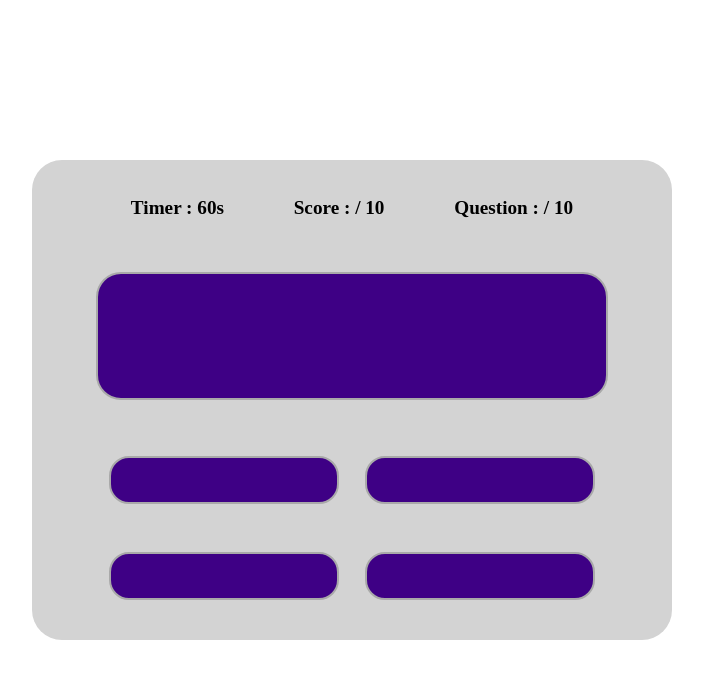
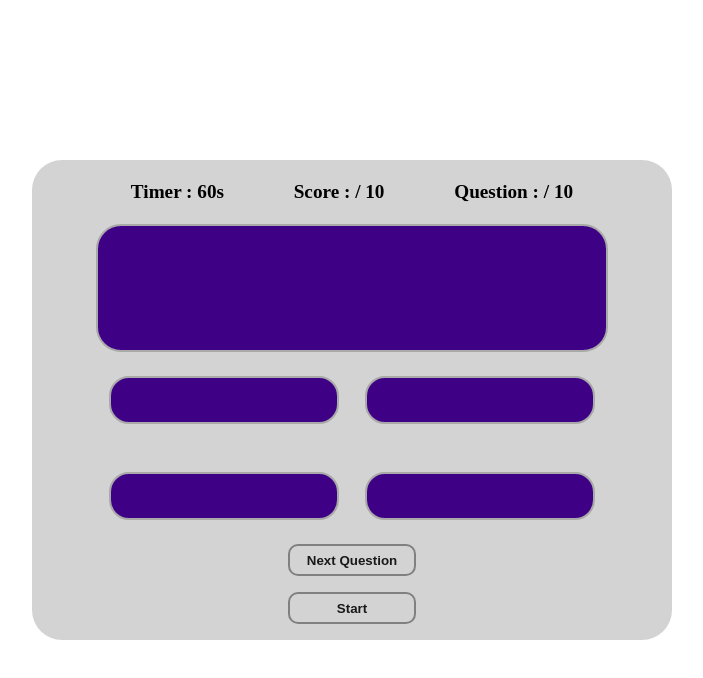
Before and after one commit to tomygoi/codeQuiz, a plain HTML site: page index.html in a window 1280 px wide. Shown: the whole page, without its empty margins (288-991 px from the left). Drawn offline with Linux system fonts and the light colour scheme.

Commit message:
added start and next button and form for initials

```diff
--- a/assets/style.css
+++ b/assets/style.css
@@ -129,3 +129,51 @@ input[type="radio"] {
 input[type=radio]:checked ~ .option {
     background: rgb(255, 171, 241);
 }
+
+.next-button-container{
+    width: 50%;
+    height: 3rem;
+    display: flex;
+    justify-content: center;
+}
+.next-button-container button{
+    width: 8rem;
+    height: 2rem;
+    border-radius: 10px;
+    background: none;
+    color: rgb(25, 25, 25);
+    font-weight: 600;
+    border: 2px solid gray;
+    cursor: pointer;
+    outline: none;
+}
+.start-button-container button:hover{
+    background-color: rgb(255, 171, 241);
+}
+
+
+.start-button-container{
+    width: 50%;
+    height: 3rem;
+    display: flex;
+    justify-content: center;
+}
+.start-button-container button{
+    width: 8rem;
+    height: 2rem;
+    border-radius: 10px;
+    background: none;
+    color: rgb(25, 25, 25);
+    font-weight: 600;
+    border: 2px solid gray;
+    cursor: pointer;
+    outline: none;
+}
+.start-button-container button:hover{
+    background-color: rgb(255, 171, 241);
+}
+
+
+#form {
+    display: none;
+}
--- a/index.html
+++ b/index.html
@@ -43,8 +43,21 @@
 
             </div>
 
+            <div class="next-button-container">
+                <button onclick="handleNextQuestion()">Next Question</button>
+            </div>
 
 
+            <div class="start-button-container">
+                <button class="start-button" onclick="startGame()">Start</button>
+            </div>
+
+        </div>
+        <form id="form">
+            <label for="initials">Enter your initials:</label>
+            <input type="text" id="initials" name="initials">
+            <input type="submit" value="Save Score">
+        </form>
     </main>
 
 </body>
```
